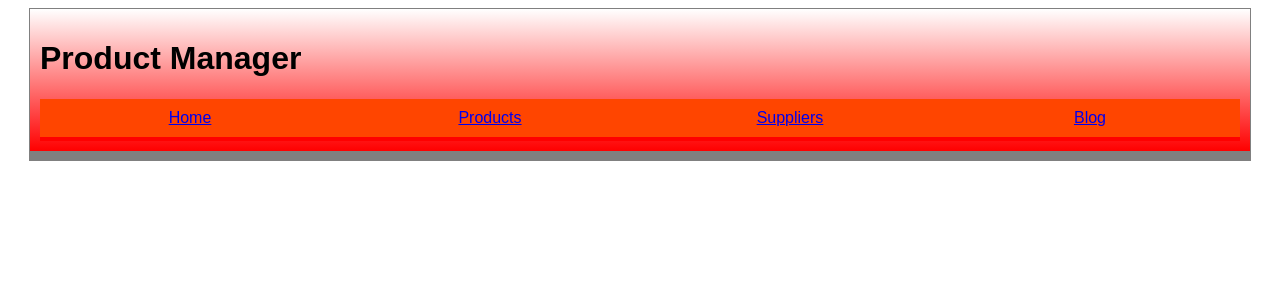
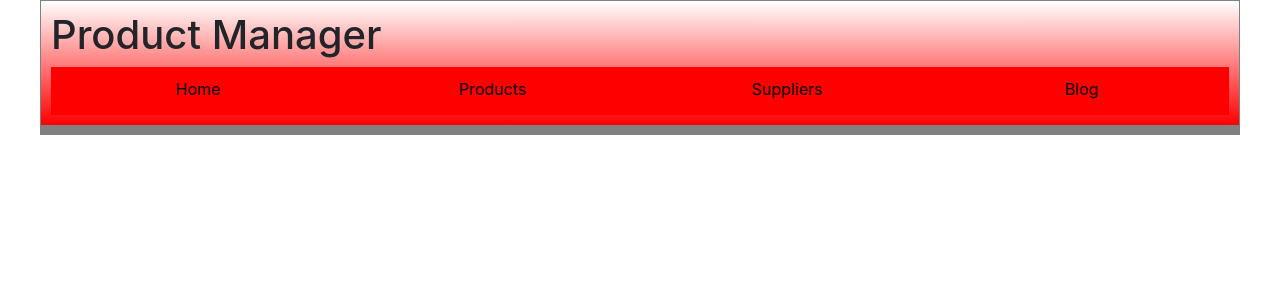
Before and after one commit to TheMaxium69/EcommerceAngular2, an Angular app: page / in a window 1280 px wide. Shown: the top 300 px of the page. Built offline with nearby package versions, Linux system fonts and the light colour scheme.

Commit message:
commit finish

```diff
--- a/src/app/app.component.html
+++ b/src/app/app.component.html
@@ -1,3 +1,8 @@
+<head><link rel="stylesheet" href="https://stackpath.bootstrapcdn.com/bootstrap/4.3.1/css/bootstrap.min.css" integrity="sha384-ggOyR0iXCbMQv3Xipma34MD+dH/1fQ784/j6cY/iJTQUOhcWr7x9JvoRxT2MZw1T" crossorigin="anonymous"></head>
+<script src="https://code.jquery.com/jquery-3.3.1.slim.min.js" integrity="sha384-q8i/X+965DzO0rT7abK41JStQIAqVgRVzpbzo5smXKp4YfRvH+8abtTE1Pi6jizo" crossorigin="anonymous"></script>
+<script src="https://cdnjs.cloudflare.com/ajax/libs/popper.js/1.14.7/umd/popper.min.js" integrity="sha384-UO2eT0CpHqdSJQ6hJty5KVphtPhzWj9WO1clHTMGa3JDZwrnQq4sF86dIHNDz0W1" crossorigin="anonymous"></script>
+<script src="https://stackpath.bootstrapcdn.com/bootstrap/4.3.1/js/bootstrap.min.js" integrity="sha384-JjSmVgyd0p3pXB1rRibZUAYoIIy6OrQ6VrjIEaFf/nJGzIxFDsf4x0xIM+B07jRM" crossorigin="anonymous"></script>
+
 <h1>Product Manager</h1>
 <app-menu></app-menu>
 <router-outlet></router-outlet>
--- a/src/app/menu/menu.component.scss
+++ b/src/app/menu/menu.component.scss
@@ -12,8 +12,10 @@ ul {
     flex:1;
     cursor: pointer;
     text-align:center;
-    background-color: orangered;
-
+    background-color: red;
+    a{
+      color: black;
+    }
     &:hover {
       background-color:white;
       border-bottom: 4px solid red;
--- a/src/app/product-list/product-list.component.scss
+++ b/src/app/product-list/product-list.component.scss
@@ -1,6 +1,6 @@
 :host{
   display:block;
-  background-color: lightcyan;
+  background-color: #ff8585;
 }
 .selected-box {
   background-color: antiquewhite;
--- a/src/app/supplier-list/supplier-list.component.scss
+++ b/src/app/supplier-list/supplier-list.component.scss
@@ -1,6 +1,6 @@
 :host{
   display:block;
-  background-color: lightcyan;
+  background-color: #ff8585;
 }
 .selected-box {
   background-color: antiquewhite;
--- a/src/environments/environment.ts
+++ b/src/environments/environment.ts
@@ -4,7 +4,7 @@
 
 export const environment = {
   production: false,
-  apiUrl: 'http://localhost:8080/learn/api/'
+  apiUrl: 'http://vps.tyrolium.fr:8080/learn/api/'
 };
 
 /*
```
Also changed, not shown: src/app/app.component.scss (line endings or trailing spaces), src/app/menu/menu.component.html (line endings or trailing spaces), 4 other files (tests, documents, lock files or other folders).
